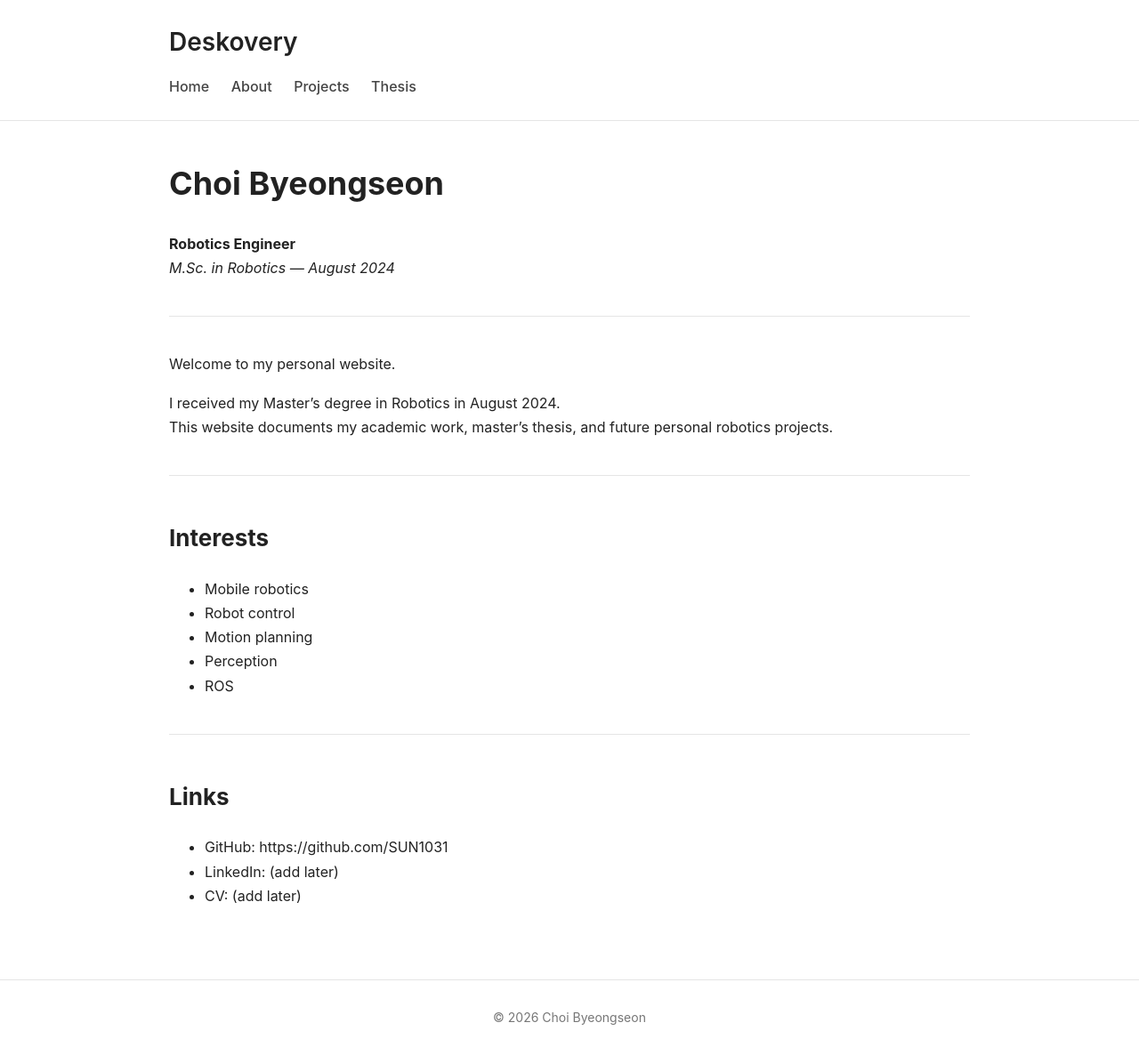
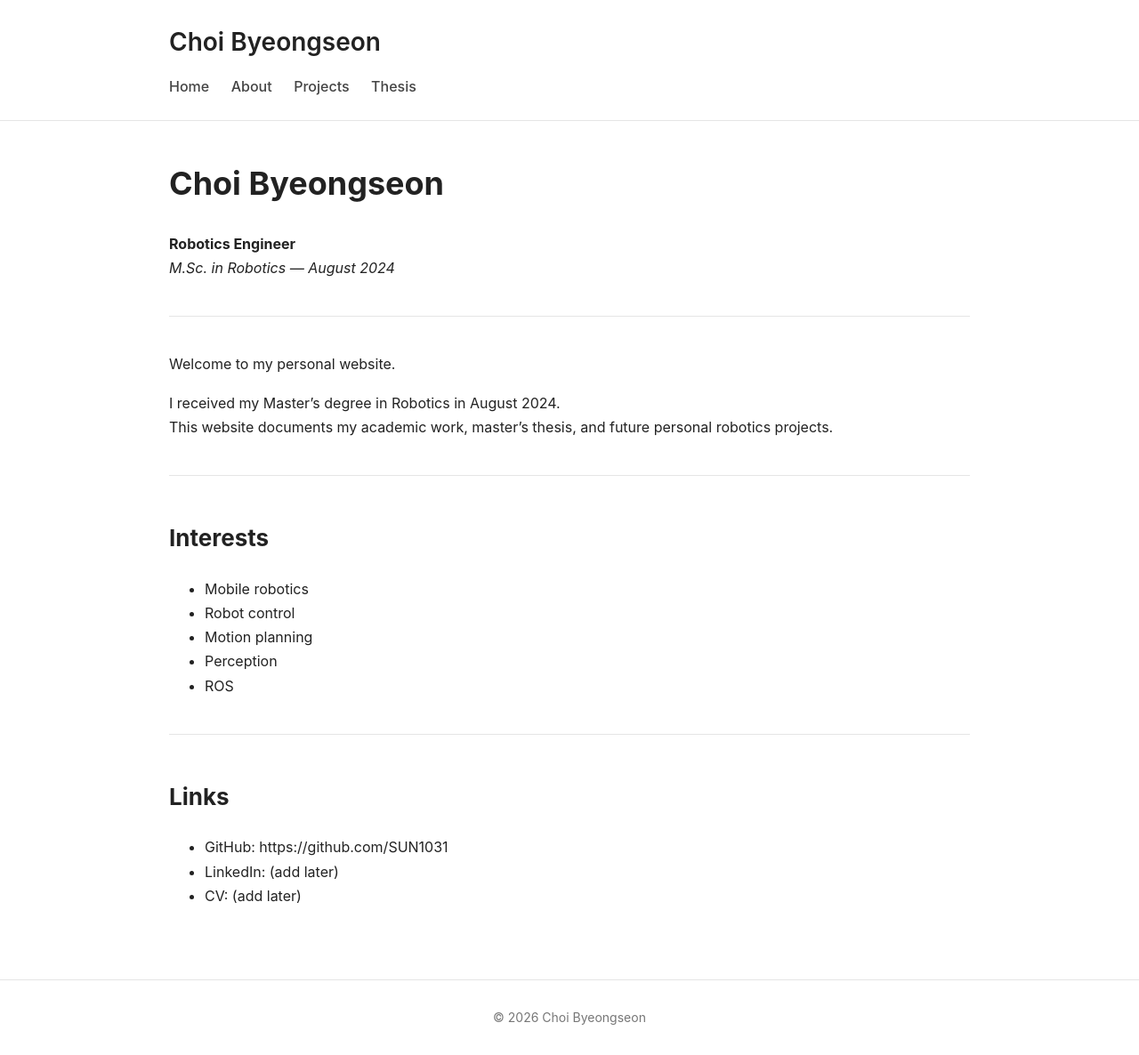
Before and after one commit to SUN1031/SUN1031.github.io, a Jekyll site: the page built from index.md, in a window 1280 px wide. Shown: the whole page at 89% size. Built offline with Jekyll 4.4.1, drawn with Linux system fonts in a browser that asks for light colours.

Commit message:
Change site title from 'Deskovery' to 'Choi Byeongseon'

```diff
--- a/_layouts/default.html
+++ b/_layouts/default.html
@@ -2,7 +2,7 @@
 <html lang="en">
 <head>
   <meta charset="UTF-8" />
-  <title>{{ page.title }} | Deskovery</title>
+  <title>{{ page.title }} | Choi Byeongseon</title>
 
   <meta name="viewport" content="width=device-width, initial-scale=1" />
 
@@ -13,7 +13,7 @@
 
   <header class="site-header">
     <div class="container">
-      <h1 class="site-title">Deskovery</h1>
+      <h1 class="site-title">Choi Byeongseon</h1>
       <nav class="site-nav">
         <a href="/">Home</a>
         <a href="/about">About</a>
```
